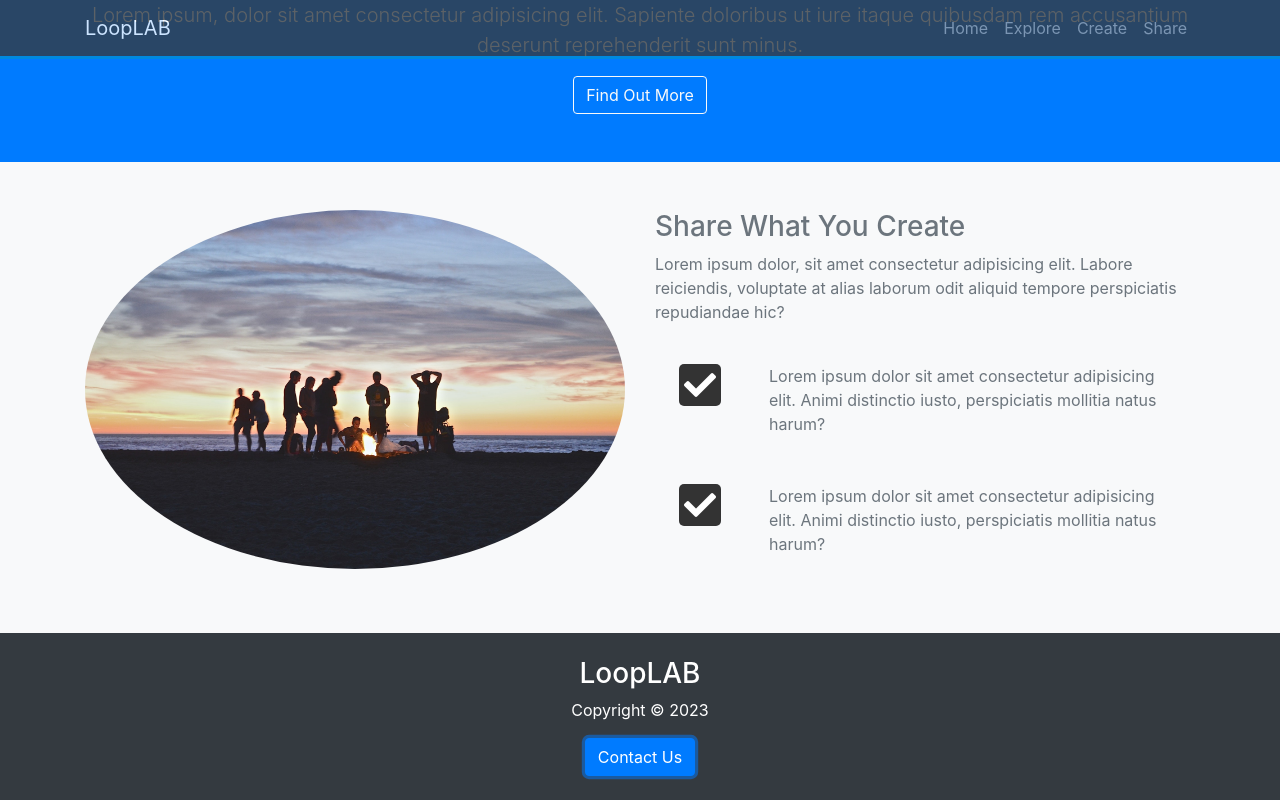
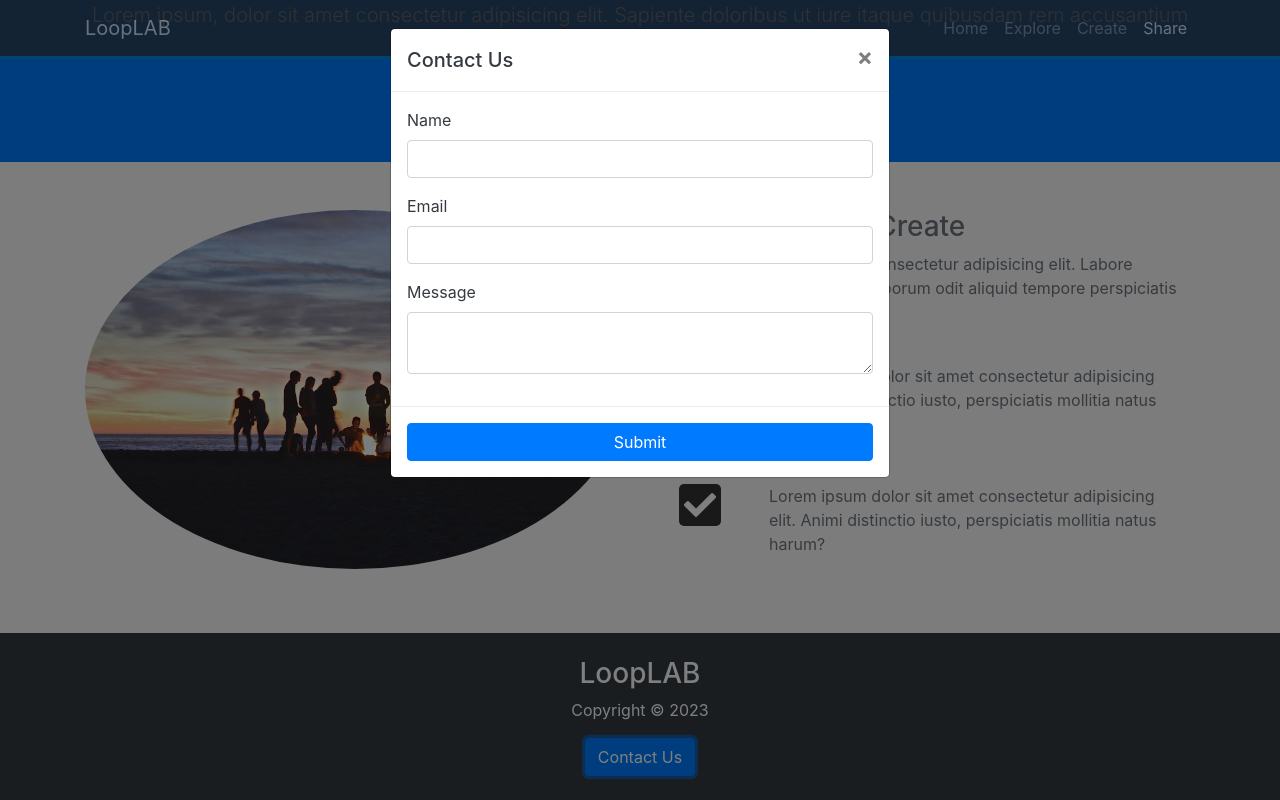
Before and after one commit to elvan/social-website-html-css-bootstrap-4, a plain HTML site: page index.html in a window 1280 px wide. Both pictures are taken after a click on the button "Contact Us". Shown: the part 2339-3139 px from the top of the page. Drawn offline with nearby package versions, Linux system fonts and the light colour scheme.

Commit message:
contact-modal

```diff
--- a/index.html
+++ b/index.html
@@ -20,7 +20,7 @@
     <title>Bootstrap Theme</title>
   </head>
 
-  <body>
+  <body data-spy="scroll" data-target="#main-nav" id="home">
     <nav class="navbar navbar-expand-sm bg-dark navbar-dark fixed-top" id="main-nav">
       <div class="container">
         <a href="index.html" class="navbar-brand">LoopLAB</a>
@@ -307,6 +307,39 @@
       </div>
     </footer>
 
+    <!-- CONTACT MODAL -->
+    <div class="modal fade text-dark" id="contactModal">
+      <div class="modal-dialog">
+        <div class="modal-content">
+          <div class="modal-header">
+            <h5 class="modal-title">Contact Us</h5>
+            <button class="close" data-dismiss="modal">
+              <span>&times;</span>
+            </button>
+          </div>
+          <div class="modal-body">
+            <form>
+              <div class="form-group">
+                <label for="name">Name</label>
+                <input type="text" class="form-control" />
+              </div>
+              <div class="form-group">
+                <label for="email">Email</label>
+                <input type="email" class="form-control" />
+              </div>
+              <div class="form-group">
+                <label for="message">Message</label>
+                <textarea class="form-control"></textarea>
+              </div>
+            </form>
+          </div>
+          <div class="modal-footer">
+            <button class="btn btn-primary btn-block">Submit</button>
+          </div>
+        </div>
+      </div>
+    </div>
+
     <script
       src="http://code.jquery.com/jquery-3.3.1.min.js"
       integrity="sha256-FgpCb/KJQlLNfOu91ta32o/NMZxltwRo8QtmkMRdAu8="
```
